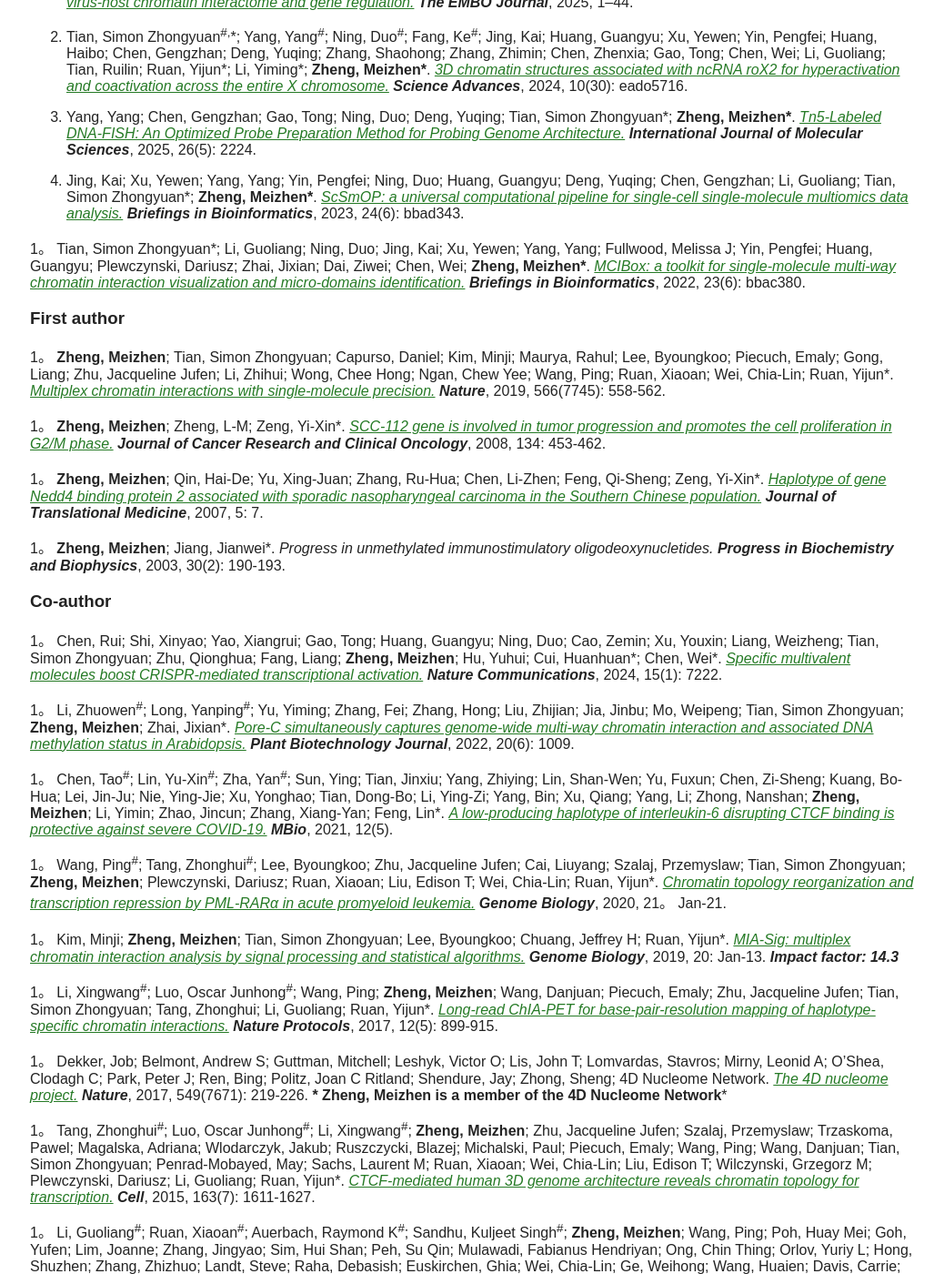
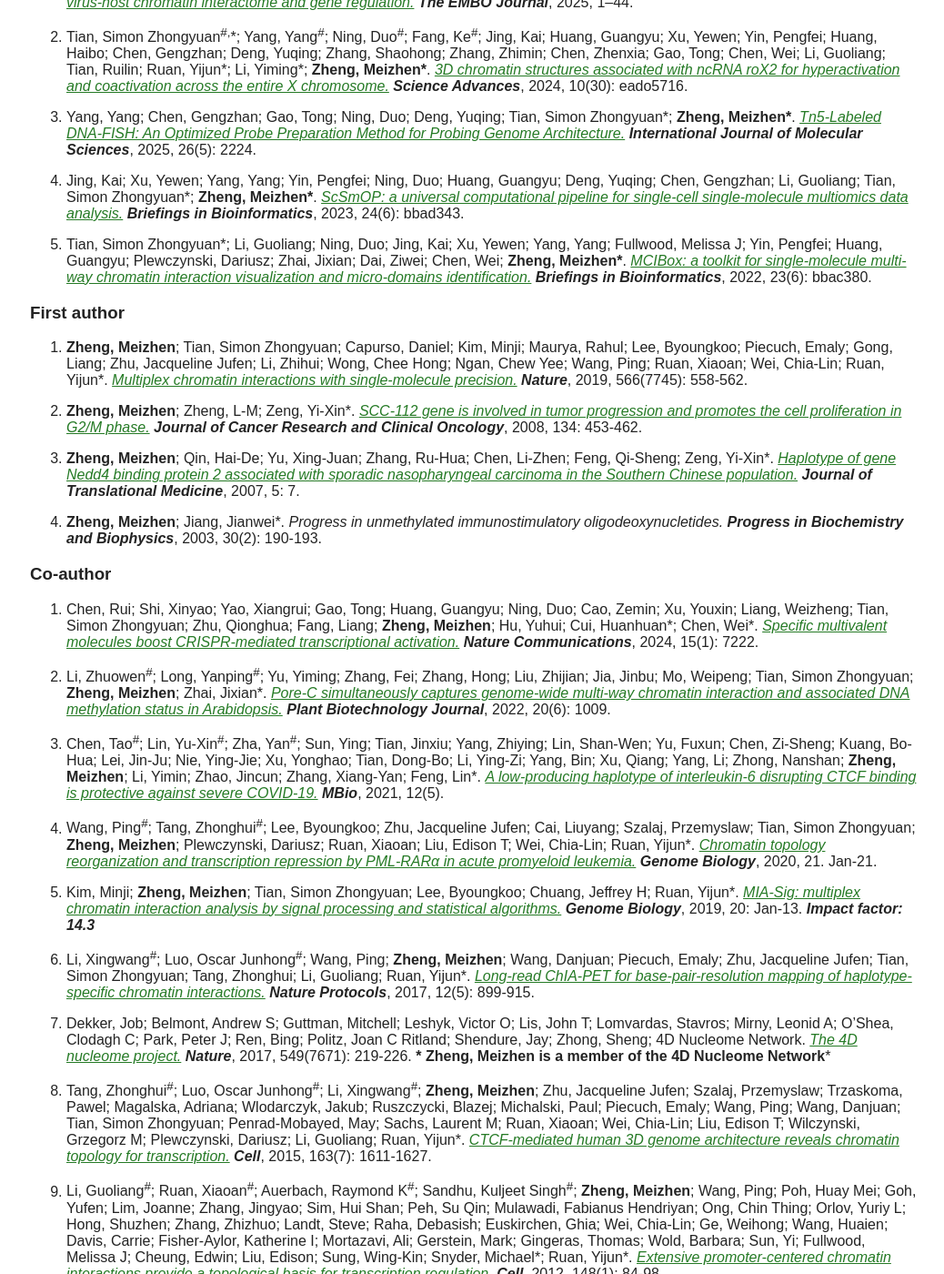
Before and after one commit to ZhengmzLab/zhengmzlab.github.io, a Jekyll site: the page built from publications.md, in a window 1280 px wide and 1400 px high, scrolled down 424 px. Shown: the whole window at 91% size, without its empty margins (119-1157 px from the left). Built offline with Jekyll 4.4.1, drawn with Linux system fonts in a browser that asks for light colours; comment, search, counter and statistics services are not loaded; some of the changed text lies outside the part shown.

Commit message:
Fix numbering and formatting in publications.md

```diff
--- a/publications.md
+++ b/publications.md
@@ -17,45 +17,45 @@ Dr. Zheng has published over 20 peer-reviewed journal articles, including signif
 
 1. Jing, Kai; Xu, Yewen; Yang, Yang; Yin, Pengfei; Ning, Duo; Huang, Guangyu; Deng, Yuqing; Chen, Gengzhan; Li, Guoliang; Tian, Simon Zhongyuan\*; **Zheng, Meizhen\***. [*ScSmOP: a universal computational pipeline for single-cell single-molecule multiomics data analysis.*](https://academic.oup.com/bib/article/doi/10.1093/bib/bbad343/7287425) **_Briefings in Bioinformatics_**, 2023, 24(6): bbad343.
 
-1。 Tian, Simon Zhongyuan\*; Li, Guoliang; Ning, Duo; Jing, Kai; Xu, Yewen; Yang, Yang; Fullwood, Melissa J; Yin, Pengfei; Huang, Guangyu; Plewczynski, Dariusz; Zhai, Jixian; Dai, Ziwei; Chen, Wei; **Zheng, Meizhen\***. [*MCIBox: a toolkit for single-molecule multi-way chromatin interaction visualization and micro-domains identification.*](https://doi.org/10.1093/bib/bbac380) **_Briefings in Bioinformatics_**, 2022, 23(6): bbac380.
+1. Tian, Simon Zhongyuan\*; Li, Guoliang; Ning, Duo; Jing, Kai; Xu, Yewen; Yang, Yang; Fullwood, Melissa J; Yin, Pengfei; Huang, Guangyu; Plewczynski, Dariusz; Zhai, Jixian; Dai, Ziwei; Chen, Wei; **Zheng, Meizhen\***. [*MCIBox: a toolkit for single-molecule multi-way chromatin interaction visualization and micro-domains identification.*](https://doi.org/10.1093/bib/bbac380) **_Briefings in Bioinformatics_**, 2022, 23(6): bbac380.
 
 ### First author
 
-1。 **Zheng, Meizhen**; Tian, Simon Zhongyuan; Capurso, Daniel; Kim, Minji; Maurya, Rahul; Lee, Byoungkoo; Piecuch, Emaly; Gong, Liang; Zhu, Jacqueline Jufen; Li, Zhihui; Wong, Chee Hong; Ngan, Chew Yee; Wang, Ping; Ruan, Xiaoan; Wei, Chia-Lin; Ruan, Yijun\*. [*Multiplex chromatin interactions with single-molecule precision.*](https://www.nature.com/articles/s41586-019-0949-1) **_Nature_**, 2019, 566(7745): 558-562.
+1. **Zheng, Meizhen**; Tian, Simon Zhongyuan; Capurso, Daniel; Kim, Minji; Maurya, Rahul; Lee, Byoungkoo; Piecuch, Emaly; Gong, Liang; Zhu, Jacqueline Jufen; Li, Zhihui; Wong, Chee Hong; Ngan, Chew Yee; Wang, Ping; Ruan, Xiaoan; Wei, Chia-Lin; Ruan, Yijun\*. [*Multiplex chromatin interactions with single-molecule precision.*](https://www.nature.com/articles/s41586-019-0949-1) **_Nature_**, 2019, 566(7745): 558-562.
 
-1。 **Zheng, Meizhen**; Zheng, L-M; Zeng, Yi-Xin\*. [*SCC-112 gene is involved in tumor progression and promotes the cell proliferation in G2/M phase.*](https://link.springer.com/article/10.1007/s00432-007-0306-x) **_Journal of Cancer Research and Clinical Oncology_**, 2008, 134: 453-462.
+1. **Zheng, Meizhen**; Zheng, L-M; Zeng, Yi-Xin\*. [*SCC-112 gene is involved in tumor progression and promotes the cell proliferation in G2/M phase.*](https://link.springer.com/article/10.1007/s00432-007-0306-x) **_Journal of Cancer Research and Clinical Oncology_**, 2008, 134: 453-462.
 
-1。 **Zheng, Meizhen**; Qin, Hai-De; Yu, Xing-Juan; Zhang, Ru-Hua; Chen, Li-Zhen; Feng, Qi-Sheng; Zeng, Yi-Xin\*. [*Haplotype of gene Nedd4 binding protein 2 associated with sporadic nasopharyngeal carcinoma in the Southern Chinese population.*](https://translational-medicine.biomedcentral.com/articles/10.1186/1479-5876-5-36) **_Journal of Translational Medicine_**, 2007, 5: 7.
+1. **Zheng, Meizhen**; Qin, Hai-De; Yu, Xing-Juan; Zhang, Ru-Hua; Chen, Li-Zhen; Feng, Qi-Sheng; Zeng, Yi-Xin\*. [*Haplotype of gene Nedd4 binding protein 2 associated with sporadic nasopharyngeal carcinoma in the Southern Chinese population.*](https://translational-medicine.biomedcentral.com/articles/10.1186/1479-5876-5-36) **_Journal of Translational Medicine_**, 2007, 5: 7.
 
-1。 **Zheng, Meizhen**; Jiang, Jianwei\*. *Progress in unmethylated immunostimulatory oligodeoxynucletides.* **_Progress in Biochemistry and Biophysics_**, 2003, 30(2): 190-193.
+1. **Zheng, Meizhen**; Jiang, Jianwei\*. *Progress in unmethylated immunostimulatory oligodeoxynucletides.* **_Progress in Biochemistry and Biophysics_**, 2003, 30(2): 190-193.
 
 ### Co-author
 
-1。 Chen, Rui; Shi, Xinyao; Yao, Xiangrui; Gao, Tong; Huang, Guangyu; Ning, Duo; Cao, Zemin; Xu, Youxin; Liang, Weizheng; Tian, Simon Zhongyuan; Zhu, Qionghua; Fang, Liang; **Zheng, Meizhen**; Hu, Yuhui; Cui, Huanhuan\*; Chen, Wei\*. [*Specific multivalent molecules boost CRISPR-mediated transcriptional activation.*](https://www.nature.com/articles/s41467-024-51694-y) **_Nature Communications_**, 2024, 15(1): 7222.
+1. Chen, Rui; Shi, Xinyao; Yao, Xiangrui; Gao, Tong; Huang, Guangyu; Ning, Duo; Cao, Zemin; Xu, Youxin; Liang, Weizheng; Tian, Simon Zhongyuan; Zhu, Qionghua; Fang, Liang; **Zheng, Meizhen**; Hu, Yuhui; Cui, Huanhuan\*; Chen, Wei\*. [*Specific multivalent molecules boost CRISPR-mediated transcriptional activation.*](https://www.nature.com/articles/s41467-024-51694-y) **_Nature Communications_**, 2024, 15(1): 7222.
 
-1。 Li, Zhuowen<sup>#</sup>; Long, Yanping<sup>#</sup>; Yu, Yiming; Zhang, Fei; Zhang, Hong; Liu, Zhijian; Jia, Jinbu; Mo, Weipeng; Tian, Simon Zhongyuan; **Zheng, Meizhen**; Zhai, Jixian\*. [*Pore-C simultaneously captures genome-wide multi-way chromatin interaction and associated DNA methylation status in Arabidopsis.*](https://onlinelibrary.wiley.com/doi/10.1111/pbi.13811) **_Plant Biotechnology Journal_**, 2022, 20(6): 1009.
+1. Li, Zhuowen<sup>#</sup>; Long, Yanping<sup>#</sup>; Yu, Yiming; Zhang, Fei; Zhang, Hong; Liu, Zhijian; Jia, Jinbu; Mo, Weipeng; Tian, Simon Zhongyuan; **Zheng, Meizhen**; Zhai, Jixian\*. [*Pore-C simultaneously captures genome-wide multi-way chromatin interaction and associated DNA methylation status in Arabidopsis.*](https://onlinelibrary.wiley.com/doi/10.1111/pbi.13811) **_Plant Biotechnology Journal_**, 2022, 20(6): 1009.
 
-1。 Chen, Tao<sup>#</sup>; Lin, Yu-Xin<sup>#</sup>; Zha, Yan<sup>#</sup>; Sun, Ying; Tian, Jinxiu; Yang, Zhiying; Lin, Shan-Wen; Yu, Fuxun; Chen, Zi-Sheng; Kuang, Bo-Hua; Lei, Jin-Ju; Nie, Ying-Jie; Xu, Yonghao; Tian, Dong-Bo; Li, Ying-Zi; Yang, Bin; Xu, Qiang; Yang, Li; Zhong, Nanshan; **Zheng, Meizhen**; Li, Yimin; Zhao, Jincun; Zhang, Xiang-Yan; Feng, Lin\*. [*A low-producing haplotype of interleukin-6 disrupting CTCF binding is protective against severe COVID-19.*](https://journals.asm.org/doi/full/10.1128/mbio.01372-21) **_MBio_**, 2021, 12(5).
+1. Chen, Tao<sup>#</sup>; Lin, Yu-Xin<sup>#</sup>; Zha, Yan<sup>#</sup>; Sun, Ying; Tian, Jinxiu; Yang, Zhiying; Lin, Shan-Wen; Yu, Fuxun; Chen, Zi-Sheng; Kuang, Bo-Hua; Lei, Jin-Ju; Nie, Ying-Jie; Xu, Yonghao; Tian, Dong-Bo; Li, Ying-Zi; Yang, Bin; Xu, Qiang; Yang, Li; Zhong, Nanshan; **Zheng, Meizhen**; Li, Yimin; Zhao, Jincun; Zhang, Xiang-Yan; Feng, Lin\*. [*A low-producing haplotype of interleukin-6 disrupting CTCF binding is protective against severe COVID-19.*](https://journals.asm.org/doi/full/10.1128/mbio.01372-21) **_MBio_**, 2021, 12(5).
 
-1。 Wang, Ping<sup>#</sup>; Tang, Zhonghui<sup>#</sup>; Lee, Byoungkoo; Zhu, Jacqueline Jufen; Cai, Liuyang; Szalaj, Przemyslaw; Tian, Simon Zhongyuan; **Zheng, Meizhen**; Plewczynski, Dariusz; Ruan, Xiaoan; Liu, Edison T; Wei, Chia-Lin; Ruan, Yijun\*. [*Chromatin topology reorganization and transcription repression by PML-RARα in acute promyeloid leukemia.*](https://genomebiology.biomedcentral.com/articles/10.1186/s13059-020-02030-2) **_Genome Biology_**, 2020, 21。 Jan-21.
+1. Wang, Ping<sup>#</sup>; Tang, Zhonghui<sup>#</sup>; Lee, Byoungkoo; Zhu, Jacqueline Jufen; Cai, Liuyang; Szalaj, Przemyslaw; Tian, Simon Zhongyuan; **Zheng, Meizhen**; Plewczynski, Dariusz; Ruan, Xiaoan; Liu, Edison T; Wei, Chia-Lin; Ruan, Yijun\*. [*Chromatin topology reorganization and transcription repression by PML-RARα in acute promyeloid leukemia.*](https://genomebiology.biomedcentral.com/articles/10.1186/s13059-020-02030-2) **_Genome Biology_**, 2020, 21. Jan-21.
 
-1。 Kim, Minji; **Zheng, Meizhen**; Tian, Simon Zhongyuan; Lee, Byoungkoo; Chuang, Jeffrey H; Ruan, Yijun\*. [*MIA-Sig: multiplex chromatin interaction analysis by signal processing and statistical algorithms.*](https://doi.org/10.1186/s13059-019-1868-z) **_Genome Biology_**, 2019, 20: Jan-13. ***Impact factor: 14.3***
+1. Kim, Minji; **Zheng, Meizhen**; Tian, Simon Zhongyuan; Lee, Byoungkoo; Chuang, Jeffrey H; Ruan, Yijun\*. [*MIA-Sig: multiplex chromatin interaction analysis by signal processing and statistical algorithms.*](https://doi.org/10.1186/s13059-019-1868-z) **_Genome Biology_**, 2019, 20: Jan-13. ***Impact factor: 14.3***
 
-1。 Li, Xingwang<sup>#</sup>; Luo, Oscar Junhong<sup>#</sup>; Wang, Ping; **Zheng, Meizhen**; Wang, Danjuan; Piecuch, Emaly; Zhu, Jacqueline Jufen; Tian, Simon Zhongyuan; Tang, Zhonghui; Li, Guoliang; Ruan, Yijun\*. [*Long-read ChIA-PET for base-pair-resolution mapping of haplotype-specific chromatin interactions.*](http://www.nature.com/articles/nprot.2017.012) **_Nature Protocols_**, 2017, 12(5): 899-915.
+1. Li, Xingwang<sup>#</sup>; Luo, Oscar Junhong<sup>#</sup>; Wang, Ping; **Zheng, Meizhen**; Wang, Danjuan; Piecuch, Emaly; Zhu, Jacqueline Jufen; Tian, Simon Zhongyuan; Tang, Zhonghui; Li, Guoliang; Ruan, Yijun\*. [*Long-read ChIA-PET for base-pair-resolution mapping of haplotype-specific chromatin interactions.*](http://www.nature.com/articles/nprot.2017.012) **_Nature Protocols_**, 2017, 12(5): 899-915.
 
-1。 Dekker, Job; Belmont, Andrew S; Guttman, Mitchell; Leshyk, Victor O; Lis, John T; Lomvardas, Stavros; Mirny, Leonid A; O'Shea, Clodagh C; Park, Peter J; Ren, Bing; Politz, Joan C Ritland; Shendure, Jay; Zhong, Sheng; 4D Nucleome Network. [*The 4D nucleome project.*](https://www.nature.com/articles/nature23884) **_Nature_**, 2017, 549(7671): 219-226. *** Zheng, Meizhen is a member of the 4D Nucleome Network***
+1. Dekker, Job; Belmont, Andrew S; Guttman, Mitchell; Leshyk, Victor O; Lis, John T; Lomvardas, Stavros; Mirny, Leonid A; O'Shea, Clodagh C; Park, Peter J; Ren, Bing; Politz, Joan C Ritland; Shendure, Jay; Zhong, Sheng; 4D Nucleome Network. [*The 4D nucleome project.*](https://www.nature.com/articles/nature23884) **_Nature_**, 2017, 549(7671): 219-226. *** Zheng, Meizhen is a member of the 4D Nucleome Network***
 
-1。 Tang, Zhonghui<sup>#</sup>; Luo, Oscar Junhong<sup>#</sup>; Li, Xingwang<sup>#</sup>; **Zheng, Meizhen**; Zhu, Jacqueline Jufen; Szalaj, Przemyslaw; Trzaskoma, Pawel; Magalska, Adriana; Wlodarczyk, Jakub; Ruszczycki, Blazej; Michalski, Paul; Piecuch, Emaly; Wang, Ping; Wang, Danjuan; Tian, Simon Zhongyuan; Penrad-Mobayed, May; Sachs, Laurent M; Ruan, Xiaoan; Wei, Chia-Lin; Liu, Edison T; Wilczynski, Grzegorz M; Plewczynski, Dariusz; Li, Guoliang; Ruan, Yijun\*. [*CTCF-mediated human 3D genome architecture reveals chromatin topology for transcription.*](https://linkinghub.elsevier.com/retrieve/pii/S0092867415015044) **_Cell_**, 2015, 163(7): 1611-1627.
+1. Tang, Zhonghui<sup>#</sup>; Luo, Oscar Junhong<sup>#</sup>; Li, Xingwang<sup>#</sup>; **Zheng, Meizhen**; Zhu, Jacqueline Jufen; Szalaj, Przemyslaw; Trzaskoma, Pawel; Magalska, Adriana; Wlodarczyk, Jakub; Ruszczycki, Blazej; Michalski, Paul; Piecuch, Emaly; Wang, Ping; Wang, Danjuan; Tian, Simon Zhongyuan; Penrad-Mobayed, May; Sachs, Laurent M; Ruan, Xiaoan; Wei, Chia-Lin; Liu, Edison T; Wilczynski, Grzegorz M; Plewczynski, Dariusz; Li, Guoliang; Ruan, Yijun\*. [*CTCF-mediated human 3D genome architecture reveals chromatin topology for transcription.*](https://linkinghub.elsevier.com/retrieve/pii/S0092867415015044) **_Cell_**, 2015, 163(7): 1611-1627.
 
-1。 Li, Guoliang<sup>#</sup>; Ruan, Xiaoan<sup>#</sup>; Auerbach, Raymond K<sup>#</sup>; Sandhu, Kuljeet Singh<sup>#</sup>; **Zheng, Meizhen**; Wang, Ping; Poh, Huay Mei; Goh, Yufen; Lim, Joanne; Zhang, Jingyao; Sim, Hui Shan; Peh, Su Qin; Mulawadi, Fabianus Hendriyan; Ong, Chin Thing; Orlov, Yuriy L; Hong, Shuzhen; Zhang, Zhizhuo; Landt, Steve; Raha, Debasish; Euskirchen, Ghia; Wei, Chia-Lin; Ge, Weihong; Wang, Huaien; Davis, Carrie; Fisher-Aylor, Katherine I; Mortazavi, Ali; Gerstein, Mark; Gingeras, Thomas; Wold, Barbara; Sun, Yi; Fullwood, Melissa J; Cheung, Edwin; Liu, Edison; Sung, Wing-Kin; Snyder, Michael\*; Ruan, Yijun\*. [*Extensive promoter-centered chromatin interactions provide a topological basis for transcription regulation.*](https://doi.org/10.1016/j.cell.2011.12.014) **_Cell_**, 2012, 148(1): 84-98.
+1. Li, Guoliang<sup>#</sup>; Ruan, Xiaoan<sup>#</sup>; Auerbach, Raymond K<sup>#</sup>; Sandhu, Kuljeet Singh<sup>#</sup>; **Zheng, Meizhen**; Wang, Ping; Poh, Huay Mei; Goh, Yufen; Lim, Joanne; Zhang, Jingyao; Sim, Hui Shan; Peh, Su Qin; Mulawadi, Fabianus Hendriyan; Ong, Chin Thing; Orlov, Yuriy L; Hong, Shuzhen; Zhang, Zhizhuo; Landt, Steve; Raha, Debasish; Euskirchen, Ghia; Wei, Chia-Lin; Ge, Weihong; Wang, Huaien; Davis, Carrie; Fisher-Aylor, Katherine I; Mortazavi, Ali; Gerstein, Mark; Gingeras, Thomas; Wold, Barbara; Sun, Yi; Fullwood, Melissa J; Cheung, Edwin; Liu, Edison; Sung, Wing-Kin; Snyder, Michael\*; Ruan, Yijun\*. [*Extensive promoter-centered chromatin interactions provide a topological basis for transcription regulation.*](https://doi.org/10.1016/j.cell.2011.12.014) **_Cell_**, 2012, 148(1): 84-98.
 
-1。 ENCODE Project Consortium. [*An integrated encyclopedia of DNA elements in the human genome.*](https://www.nature.com/articles/nature11247) **_Nature_**, 2012, 489(7414): 57. ***Zheng, Meizhen is a member of the ENCODE Project Consortium***
+1. ENCODE Project Consortium. [*An integrated encyclopedia of DNA elements in the human genome.*](https://www.nature.com/articles/nature11247) **_Nature_**, 2012, 489(7414): 57. ***Zheng, Meizhen is a member of the ENCODE Project Consortium***
 
-1。 Zeng, Huilan\*; Han, Xinai; Gu, Chen; Jiang, Jianwei; **Zheng, Meizhen**; Yan, Yuxia; Zeng, Yaoying; Di, Jingfang. *Delivery and immunologic efficacy of CpG ODN targeting B lymphocytes of umbilical cord blood by CD40 ligand-receptor-mediated carrier.* **_Chinese Journal of Tissue Engineering Research_**, 2009: 974-978.
+1. Zeng, Huilan\*; Han, Xinai; Gu, Chen; Jiang, Jianwei; **Zheng, Meizhen**; Yan, Yuxia; Zeng, Yaoying; Di, Jingfang. *Delivery and immunologic efficacy of CpG ODN targeting B lymphocytes of umbilical cord blood by CD40 ligand-receptor-mediated carrier.* **_Chinese Journal of Tissue Engineering Research_**, 2009: 974-978.
 
-1。 Zeng, Huilan\*; Zhu, Kanger; Jiang, Jianwei; Gu, Huaimin; Cai, Jiye; Cheng, Longqiu; Yang, Zhigang; **Zheng, Meizhen**. *The prevention of acute graft versus host disease by Rhodamine 123-mediated photodynamic therapy.* **_Chinese Journal of Pathophysiology_**, 2000.
+1. Zeng, Huilan\*; Zhu, Kanger; Jiang, Jianwei; Gu, Huaimin; Cai, Jiye; Cheng, Longqiu; Yang, Zhigang; **Zheng, Meizhen**. *The prevention of acute graft versus host disease by Rhodamine 123-mediated photodynamic therapy.* **_Chinese Journal of Pathophysiology_**, 2000.
 
-1。 Jiang, Jianwei\*; **Zheng, Meizhen**; Zeng, Huilan; Zeng, Yaoying; Di, Jingfang; Yan, Yuxia; Wu, Meiyu. *Preparation of CD40L-PLL-CpG ODN conjugated complex and its targeting B lymphocytes.* **_Chinese Journal of Pathophysiology_**, 2005.
+1. Jiang, Jianwei\*; **Zheng, Meizhen**; Zeng, Huilan; Zeng, Yaoying; Di, Jingfang; Yan, Yuxia; Wu, Meiyu. *Preparation of CD40L-PLL-CpG ODN conjugated complex and its targeting B lymphocytes.* **_Chinese Journal of Pathophysiology_**, 2005.
 
 ## <span style="color:#008f5e; font-weight:bold;"> GRANTS AND CONTRACT </span>
 
@@ -68,7 +68,7 @@ Since 2019, at the Southern University of Science and Technology (SUSTech), Dr.
 
 ### External Sources
 
-1。 *Epitranscriptome and RNA Macromolecular Interaction Screening Technology.* **Ministry of Science and Technology, National Key R&D Program (Frontier Biotechnology Special Project)**; 2022.11–2027.10; **PI**; **Total Funding: ¥20,000,000**; **Personal Allocation: ¥4,500,000**.
+1. *Epitranscriptome and RNA Macromolecular Interaction Screening Technology.* **Ministry of Science and Technology, National Key R&D Program (Frontier Biotechnology Special Project)**; 2022.11–2027.10; **PI**; **Total Funding: ¥20,000,000**; **Personal Allocation: ¥4,500,000**.
 
 2: *Epitranscriptome and RNA Macromolecular Interaction Screening Technology—2024 National and Provincial Matching Fund.* **Shenzhen Municipal Science and Technology Innovation Committee**; 2023.12–2027.10; **PI**; **Total Funding: ¥540,000**; **Personal Allocation: ¥540,000**.
 
@@ -86,4 +86,4 @@ Since 2019, at the Southern University of Science and Technology (SUSTech), Dr.
 
 ### University Sources
 
-1。 *Start-up Fund*, **Southern University of Science and Technology**; 2021–Present; **PI**; **Total Funding: ¥8,000,000**; **Personal Allocation: ¥8,000,000**.
+1. *Start-up Fund*, **Southern University of Science and Technology**; 2021–Present; **PI**; **Total Funding: ¥8,000,000**; **Personal Allocation: ¥8,000,000**.
```
